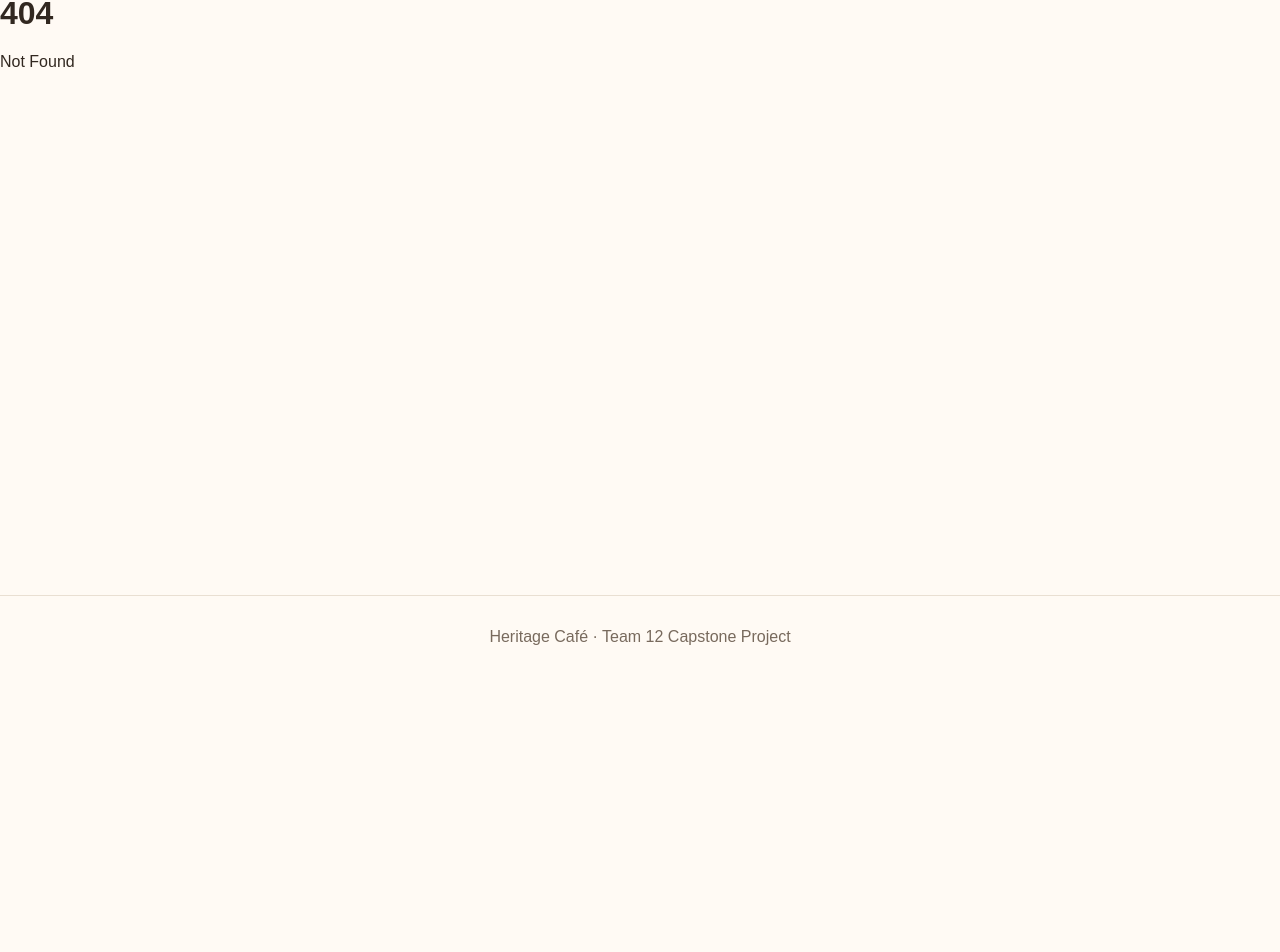
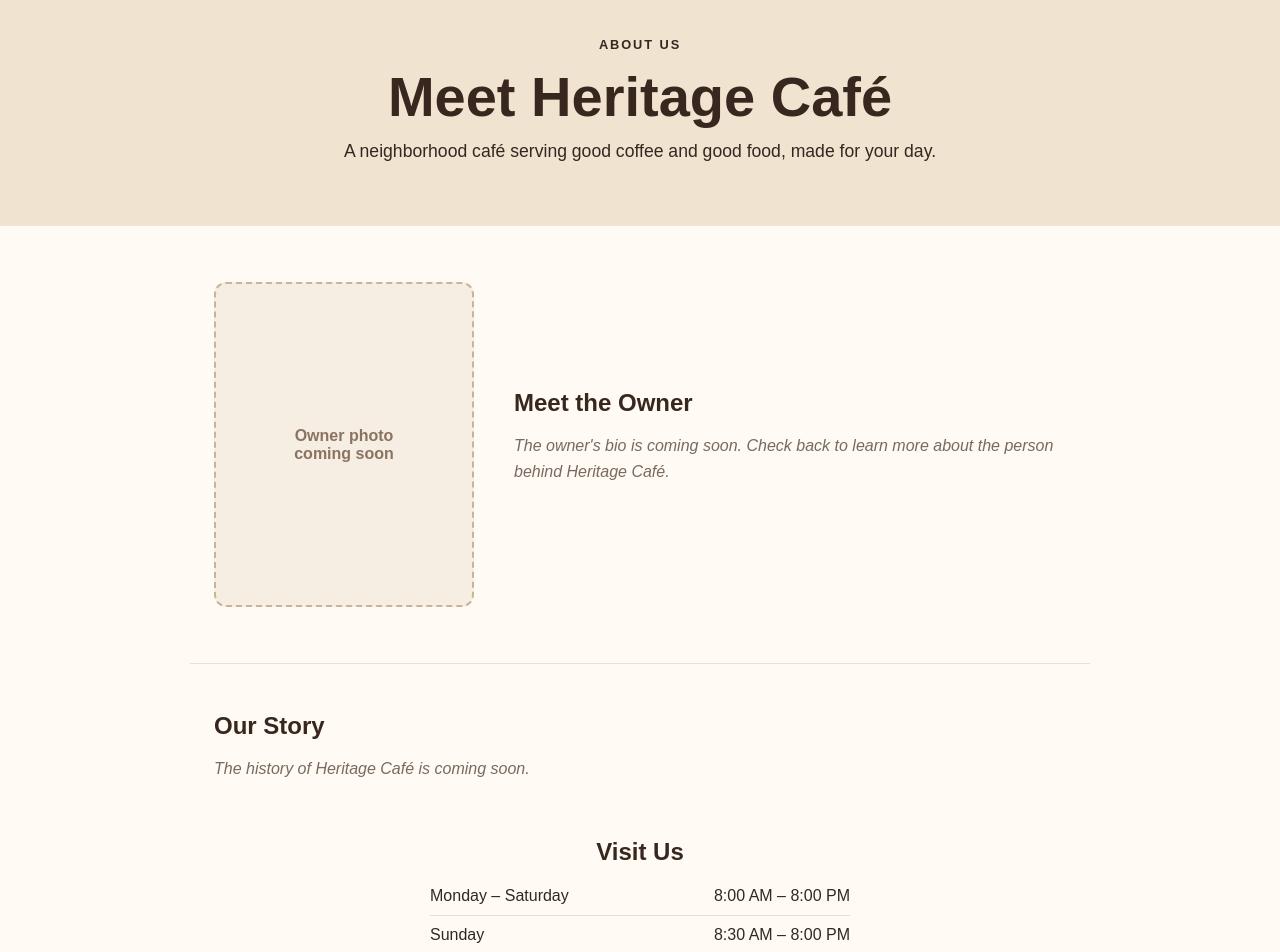
Before and after one commit to Homeless-Rubber-Duck/capstone-T12, a SvelteKit app: page /about in a window 1280 px wide. Before the commit this address had no page. Shown: the part 89-1041 px from the top of the page. Before the commit the page ends 800 px from the top, so only its background shows below. Built offline with nearby package versions, Linux system fonts and the light colour scheme.

Commit message:
Add About Us page with owner and history placeholders (closes #22)

```diff
--- /dev/null
+++ b/src/routes/about/+page.svelte
@@ -0,0 +1,72 @@
+<!-- About Us page (issue #22). Owner photo, bio, and cafe history are placeholders
+     until we get them from the owner at the next sponsor meeting. -->
+
+<svelte:head>
+	<title>Heritage Café | About Us</title>
+	<meta name="description" content="Learn about Heritage Café and the people behind it." />
+</svelte:head>
+
+<section class="hero">
+	<p class="eyebrow">ABOUT US</p>
+	<h1>Meet Heritage Café</h1>
+	<p>A neighborhood café serving good coffee and good food, made for your day.</p>
+</section>
+
+<section class="owner">
+	<!-- TODO: replace with the owner's portrait once we get the photos -->
+	<div class="photo placeholder" role="img" aria-label="Owner photo coming soon">
+		<span>Owner photo<br />coming soon</span>
+	</div>
+
+	<div class="bio">
+		<h2>Meet the Owner</h2>
+		<!-- TODO: replace with the owner's bio from the next sponsor meeting -->
+		<p class="placeholder-text">
+			The owner's bio is coming soon. Check back to learn more about the person behind Heritage Café.
+		</p>
+	</div>
+</section>
+
+<section class="story">
+	<h2>Our Story</h2>
+	<!-- TODO: replace with the cafe history from the next sponsor meeting -->
+	<p class="placeholder-text">
+		The history of Heritage Café is coming soon.
+	</p>
+</section>
+
+<section class="visit">
+	<h2>Visit Us</h2>
+	<ul class="hours">
+		<li><span>Monday – Saturday</span><span>8:00 AM – 8:00 PM</span></li>
+		<li><span>Sunday</span><span>8:30 AM – 8:00 PM</span></li>
+	</ul>
+	<a class="button" href="/menu">View the menu →</a>
+</section>
+
+<style>
+	.hero { padding: 4rem 1.5rem; text-align: center; background: #f0e3d0; }
+	.hero h1 { font-size: clamp(2.2rem, 5vw, 3.5rem); margin: 0.75rem auto; color: #38271e; }
+	.hero p { font-size: 1.1rem; margin: 0; }
+	.eyebrow { font-weight: 700; letter-spacing: 0.15em; font-size: 0.8rem !important; }
+
+	section:not(.hero) { max-width: 900px; margin: 3.5rem auto; padding: 0 1.5rem; }
+	h2 { color: #38271e; margin: 0 0 0.75rem; }
+
+	.owner { display: grid; grid-template-columns: 260px 1fr; gap: 2.5rem; align-items: center; }
+	.photo { aspect-ratio: 4 / 5; border-radius: 12px; display: grid; place-items: center; text-align: center; }
+	.placeholder { background: #f6eee3; border: 2px dashed #c9b49b; color: #8a7461; font-weight: 600; }
+	.placeholder-text { color: #786a5d; font-style: italic; line-height: 1.6; }
+
+	.story { border-top: 1px solid #e9dfd2; padding-top: 3rem !important; }
+
+	.visit { text-align: center; }
+	.hours { list-style: none; padding: 0; margin: 0 auto 1.5rem; max-width: 420px; }
+	.hours li { display: flex; justify-content: space-between; padding: 0.6rem 0; border-bottom: 1px solid #e9dfd2; }
+	.button { display: inline-block; padding: 0.9rem 1.5rem; background: #493426; color: white; border-radius: 8px; text-decoration: none; }
+
+	@media (max-width: 640px) {
+		.owner { grid-template-columns: 1fr; text-align: center; }
+		.photo { width: 100%; max-width: 240px; margin: 0 auto; }
+	}
+</style>
```
